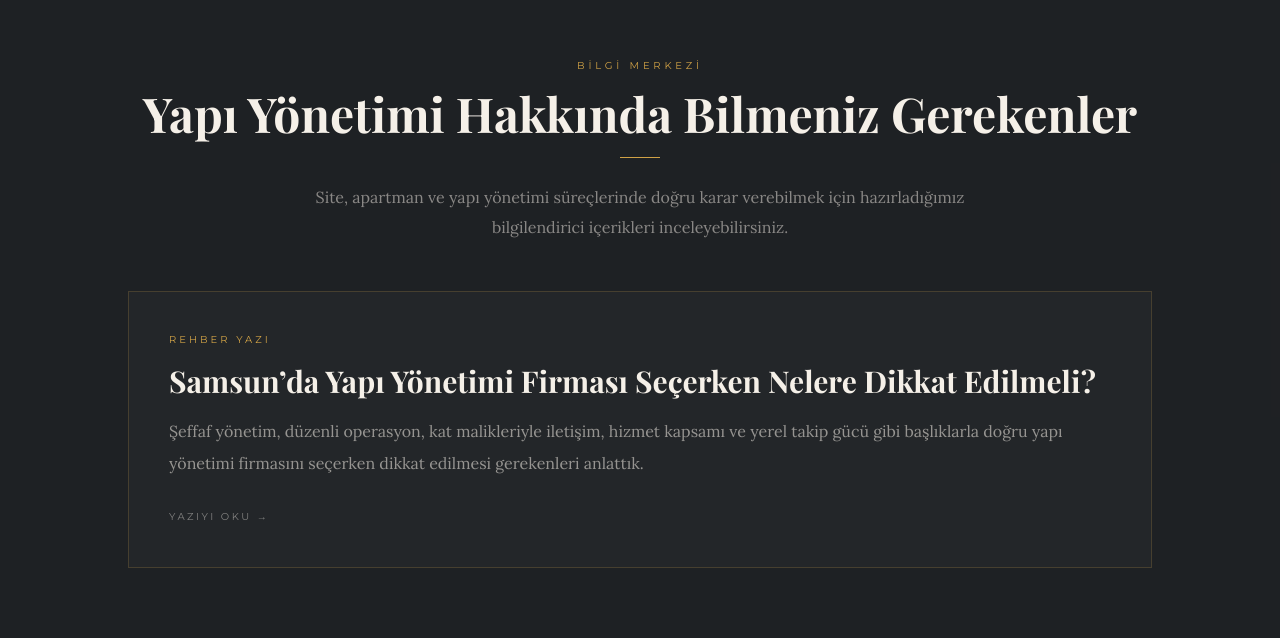
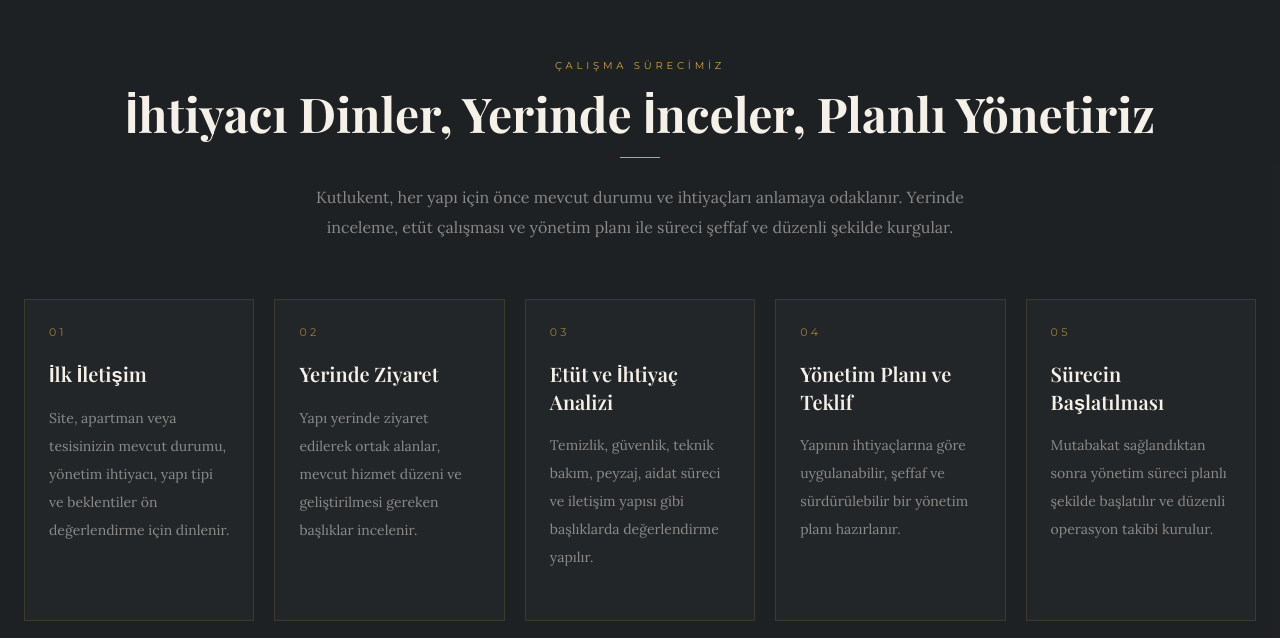
Before and after one commit to ey60/kutlukent, a Next.js app: page / in a window 1280 px wide. Shown: the part 3902-4540 px from the top of the page. Built offline with nearby package versions, Linux system fonts and the light colour scheme.

Commit message:
Ana sayfaya çalışma süreci bölümü eklendi

```diff
--- a/app/page.tsx
+++ b/app/page.tsx
@@ -786,6 +786,98 @@
           </div>
         </div>
       </section>
+
+            {/* ══════════════════════════════════════
+          ÇALIŞMA SÜRECİMİZ
+      ══════════════════════════════════════ */}
+      <section className="py-20 md:py-24 px-6 bg-[#1e2124]/90 relative z-10">
+        <div className="max-w-7xl mx-auto">
+          <Reveal className="text-center mb-14">
+            <span
+              className="text-[#d0a246] text-[10px] tracking-[0.38em] uppercase mb-4 block"
+              style={{ fontFamily: 'var(--font-montserrat)' }}
+            >
+              Çalışma Sürecimiz
+            </span>
+
+            <h2
+              className="text-3xl md:text-5xl font-bold text-[#f5f0e8] mb-5"
+              style={{ fontFamily: 'var(--font-playfair)' }}
+            >
+              İhtiyacı Dinler, Yerinde İnceler, Planlı Yönetiriz
+            </h2>
+
+            <div className="w-10 h-px bg-[#d0a246] mx-auto mb-6" />
+
+            <p
+              className="text-[#f5f0e8]/50 text-base leading-[1.9] max-w-2xl mx-auto"
+              style={{ fontFamily: 'var(--font-lora)' }}
+            >
+              Kutlukent, her yapı için önce mevcut durumu ve ihtiyaçları anlamaya odaklanır.
+              Yerinde inceleme, etüt çalışması ve yönetim planı ile süreci şeffaf ve düzenli
+              şekilde kurgular.
+            </p>
+          </Reveal>
+
+          <div className="grid grid-cols-1 md:grid-cols-5 gap-5">
+            {[
+              {
+                step: '01',
+                title: 'İlk İletişim',
+                text: 'Site, apartman veya tesisinizin mevcut durumu, yönetim ihtiyacı, yapı tipi ve beklentiler ön değerlendirme için dinlenir.',
+              },
+              {
+                step: '02',
+                title: 'Yerinde Ziyaret',
+                text: 'Yapı yerinde ziyaret edilerek ortak alanlar, mevcut hizmet düzeni ve geliştirilmesi gereken başlıklar incelenir.',
+              },
+              {
+                step: '03',
+                title: 'Etüt ve İhtiyaç Analizi',
+                text: 'Temizlik, güvenlik, teknik bakım, peyzaj, aidat süreci ve iletişim yapısı gibi başlıklarda değerlendirme yapılır.',
+              },
+              {
+                step: '04',
+                title: 'Yönetim Planı ve Teklif',
+                text: 'Yapının ihtiyaçlarına göre uygulanabilir, şeffaf ve sürdürülebilir bir yönetim planı hazırlanır.',
+              },
+              {
+                step: '05',
+                title: 'Sürecin Başlatılması',
+                text: 'Mutabakat sağlandıktan sonra yönetim süreci planlı şekilde başlatılır ve düzenli operasyon takibi kurulur.',
+              },
+            ].map((item) => (
+              <Reveal key={item.step}>
+                <div className="group h-full border border-[#d0a246]/15 hover:border-[#d0a246]/45 bg-[#26292c]/70 p-6 transition-colors duration-300">
+                  <p
+                    className="text-[#d0a246]/70 text-[11px] tracking-[0.3em] uppercase mb-5"
+                    style={{ fontFamily: 'var(--font-montserrat)' }}
+                  >
+                    {item.step}
+                  </p>
+
+                  <h3
+                    className="text-[#f5f0e8] text-xl font-semibold mb-4 leading-snug"
+                    style={{ fontFamily: 'var(--font-playfair)' }}
+                  >
+                    {item.title}
+                  </h3>
+
+                  <p
+                    className="text-[#f5f0e8]/50 text-sm leading-7"
+                    style={{ fontFamily: 'var(--font-lora)' }}
+                  >
+                    {item.text}
+                  </p>
+
+                  <div className="h-px mt-6 bg-gradient-to-r from-[#d0a246] to-transparent w-0 group-hover:w-full transition-all duration-500" />
+                </div>
+              </Reveal>
+            ))}
+          </div>
+        </div>
+      </section>
+
       {/* ══════════════════════════════════════
           BİLGİ MERKEZİ
       ══════════════════════════════════════ */}
```
